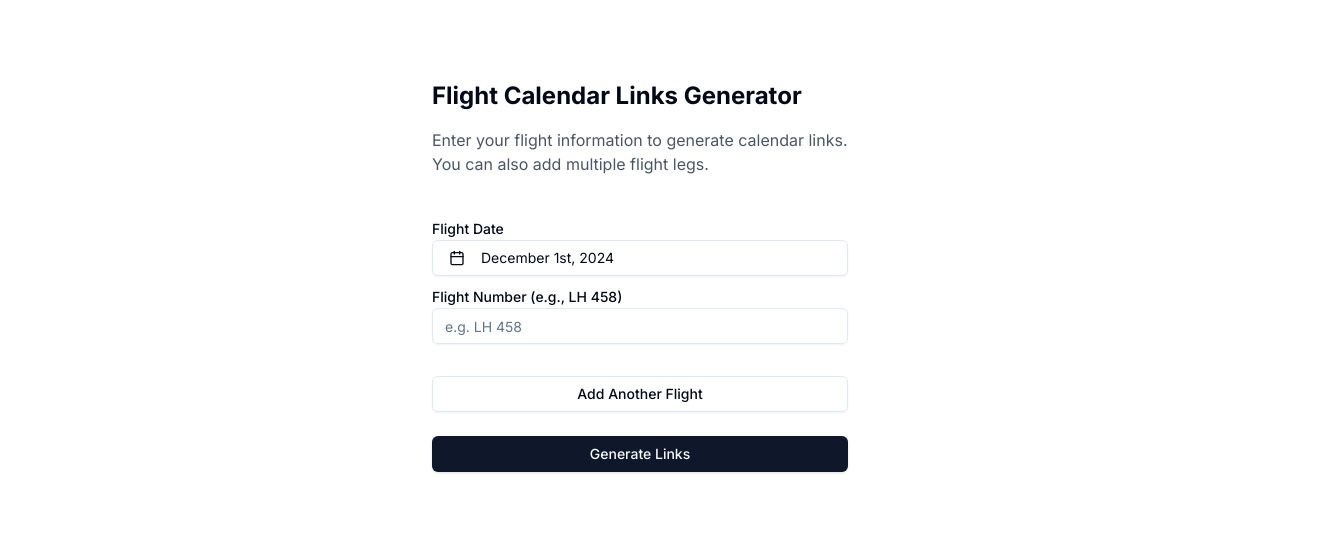
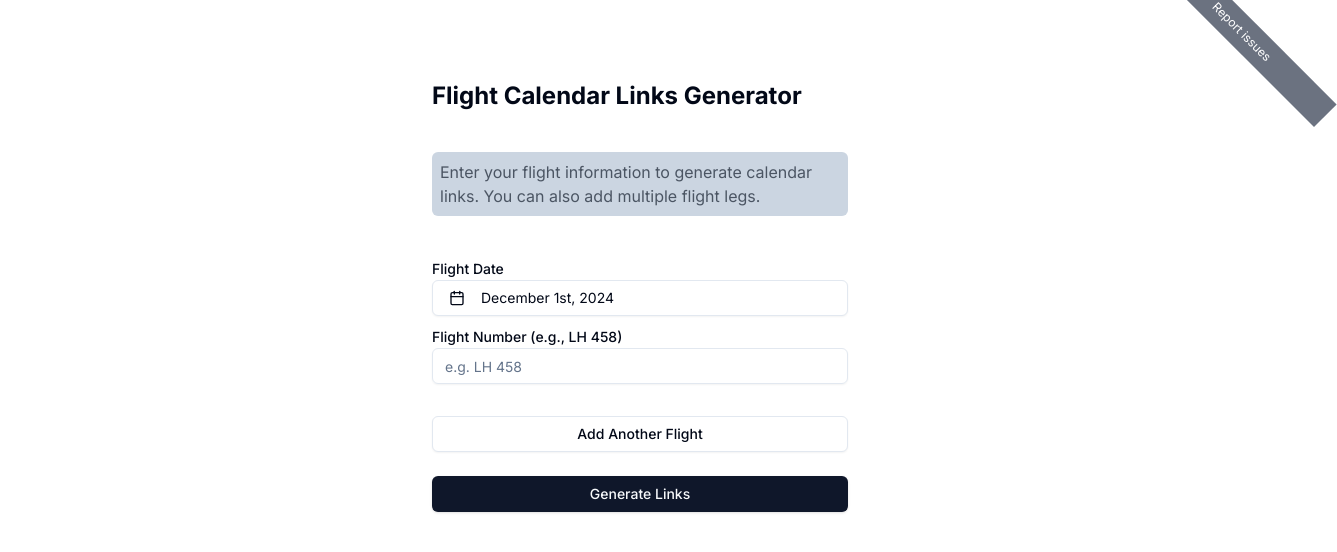
Before and after one commit to IObert/QuickFlightCal, a Next.js app: page / in a window 1280 px wide. Shown: the top 552 px of the page, 1337 px wide, since content can reach past the window. Built offline with nearby package versions, Linux system fonts and the light colour scheme.

Commit message:
Add readme, layout file

```diff
--- a/src/app/layout.tsx
+++ b/src/app/layout.tsx
@@ -6,8 +6,9 @@ import { TooltipProvider } from "@radix-ui/react-tooltip";
 const inter = Inter({ subsets: ["latin"] });
 
 export const metadata: Metadata = {
-  title: "Create Next App",
-  description: "Generated by create next app",
+  title: "QuickFlightCal ✈️ | Flight Calendar Links Generator",
+  description:
+    "Easily generate calendar links for your flights! Enter your flight details and create calendar entries in just a few clicks. Supports multiple flight legs and seamless integration with popular calendar apps.",
 };
 
 export default function RootLayout({
@@ -18,7 +19,17 @@ export default function RootLayout({
   return (
     <html lang="en">
       <TooltipProvider>
-        <body className={inter.className}>{children}</body>
+        <body className={inter.className}>
+          <span className="absolute right-0 translate-x-20 rotate-45 top-0 py-2 text-xs px-20 my-4 bg-gray-500 text-white">
+            <a
+              target="_blank"
+              href="https://github.com/IObert/QuickFlightCal/issues"
+            >
+              Report issues
+            </a>
+          </span>
+          {children}
+        </body>
       </TooltipProvider>
     </html>
   );
--- a/src/app/page.tsx
+++ b/src/app/page.tsx
@@ -83,14 +83,14 @@ export default function FlightCalendarLinks() {
   };
 
   return (
-    <div className="container lg:my-16 my-4 mx-auto p-4 max-w-md">
+    <div className="container lg:my-16 my-8 mx-auto p-4 max-w-md">
       <h1 className="text-2xl font-bold mb-4">
         Flight Calendar Links Generator
       </h1>
-      <span className="text-gray-600 my-10">
+      <div className="text-gray-600 my-10 bg-slate-300 p-2  rounded-md">
         Enter your flight information to generate calendar links. You can also
         add multiple flight legs.
-      </span>
+      </div>
       <div className="my-10">
         <div className="my-2">
           <Label htmlFor="date">Flight Date</Label>
```
Also changed, not shown: 1 other file (tests, documents, lock files or other folders).
